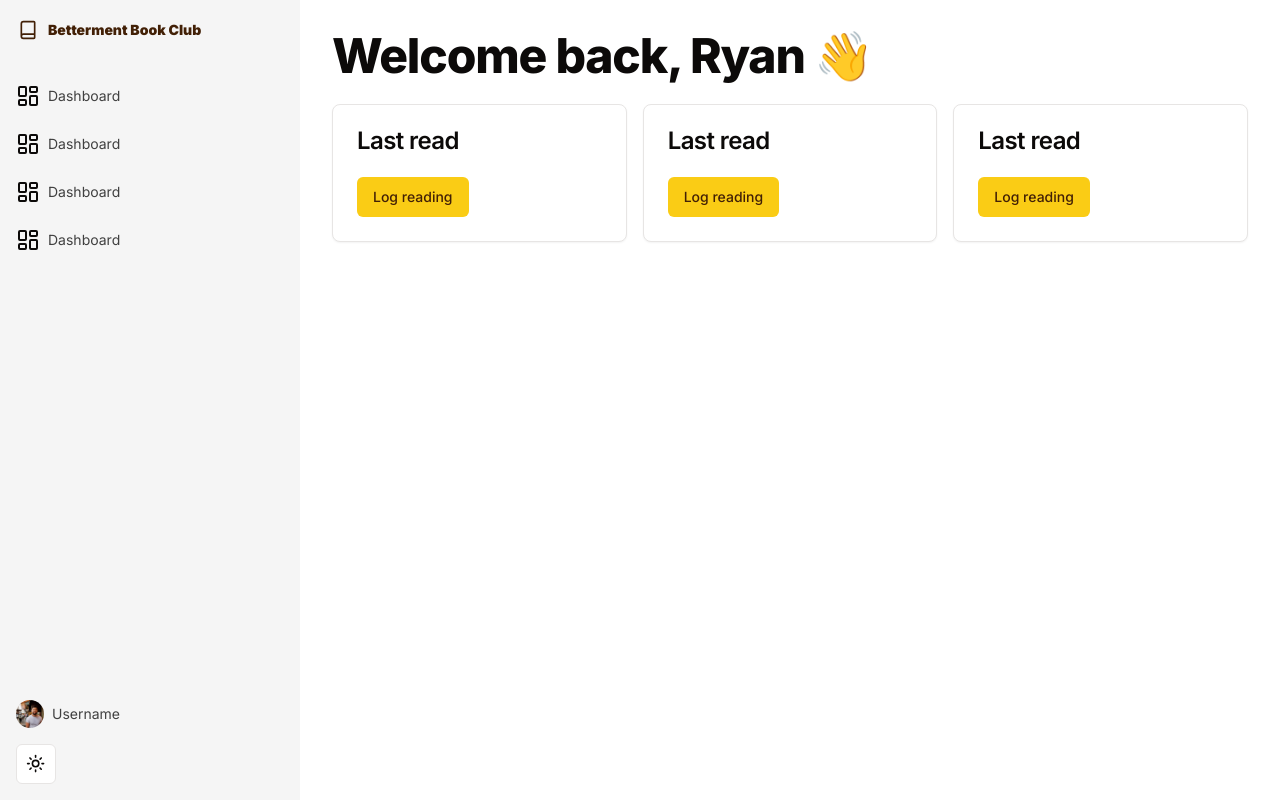
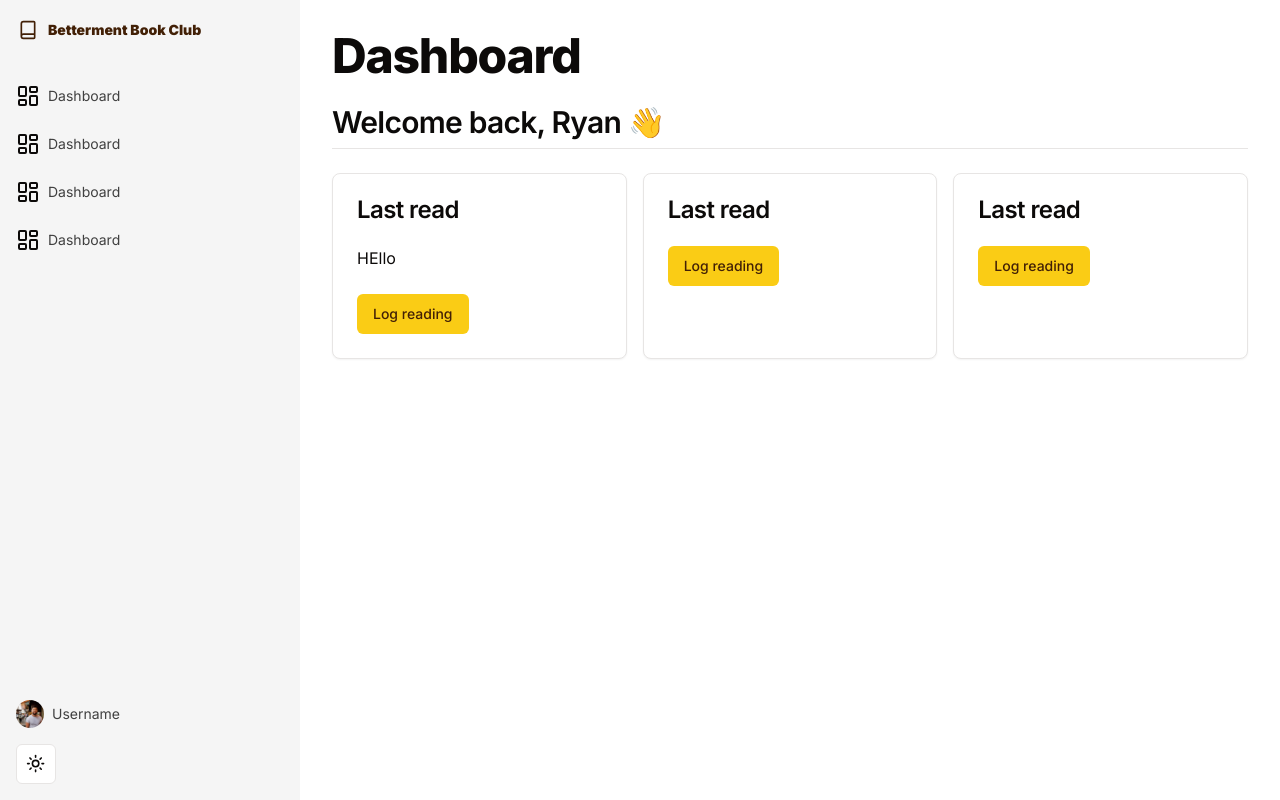
Before and after one commit to Ryan-Williams-Dev/betterment-book-club, a Next.js app: page /dashboard in a window 1280 px wide. Shown: the top 800 px of the page. Built offline with nearby package versions, Linux system fonts and the light colour scheme.

Commit message:
began work on google books api integration

```diff
--- a/app/(sidebarWrapped)/dashboard/page.tsx
+++ b/app/(sidebarWrapped)/dashboard/page.tsx
@@ -1,18 +1,22 @@
-import { TypographyH1 } from "@/components/typography";
+import { TypographyH1, TypographyH2,} from "@/components/typography";
 import { Button } from "@/components/ui/button";
-import { Card, CardFooter, CardHeader, CardTitle } from "@/components/ui/card";
+import { Card, CardContent, CardFooter, CardHeader, CardTitle } from "@/components/ui/card";
 
 const cardStyling = "flex-1 min-w-[200px] dark:hover:bg-zinc-900 hover:shadow-md"
 
 const DashboardPage = () => {
   return (
     <div className="flex flex-1 flex-col p-8 gap-6">
-      <TypographyH1>Welcome back, Ryan 👋</TypographyH1>
+      <TypographyH1>Dashboard</TypographyH1>
+      <TypographyH2>Welcome back, Ryan 👋</TypographyH2>
       <div className="flex flex-wrap gap-4">
         <Card className={cardStyling}>
           <CardHeader>
             <CardTitle>Last read</CardTitle>
           </CardHeader>
+          <CardContent>
+            HEllo
+          </CardContent>
           <CardFooter>
             <Button>Log reading</Button>
           </CardFooter>
```
Also changed, not shown: 1 other file (tests, documents, lock files or other folders).
